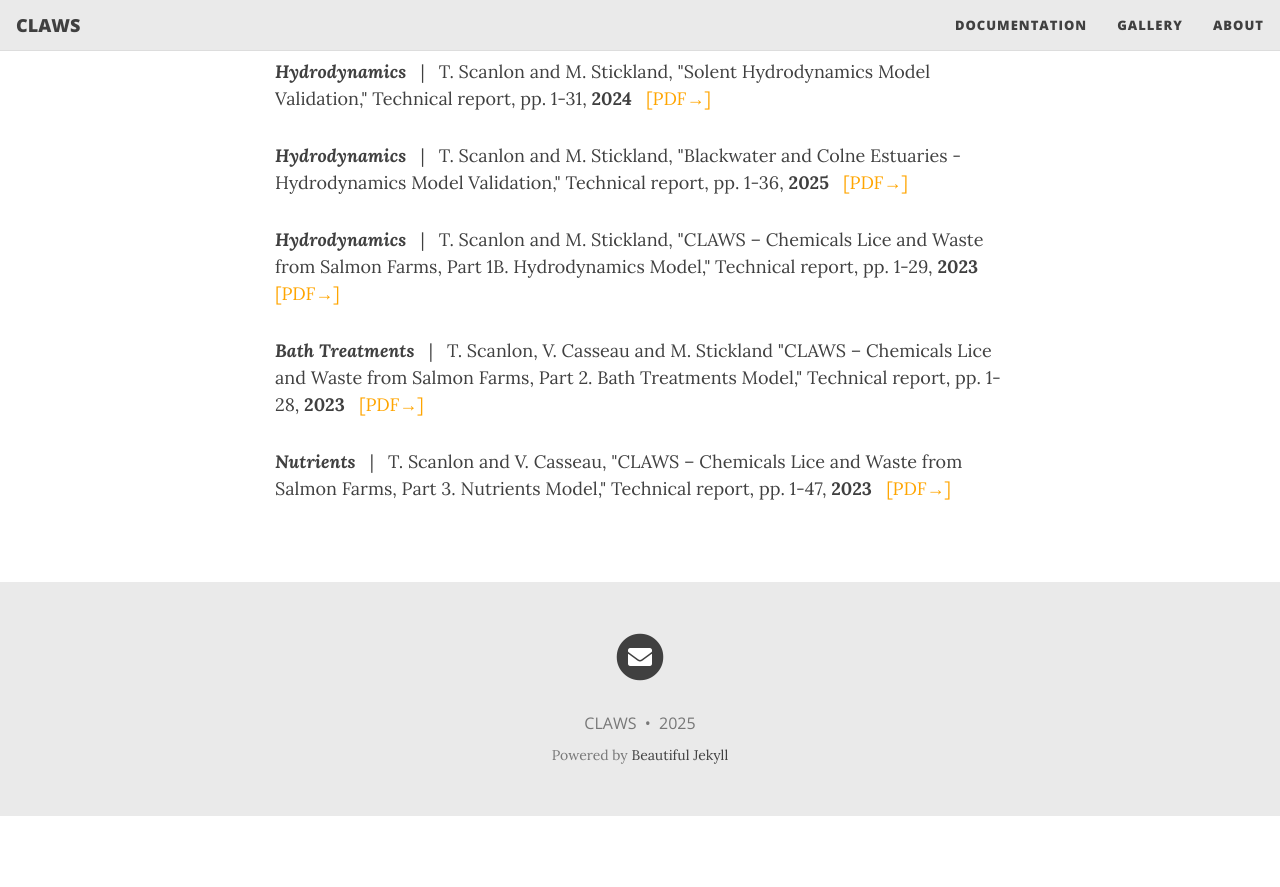
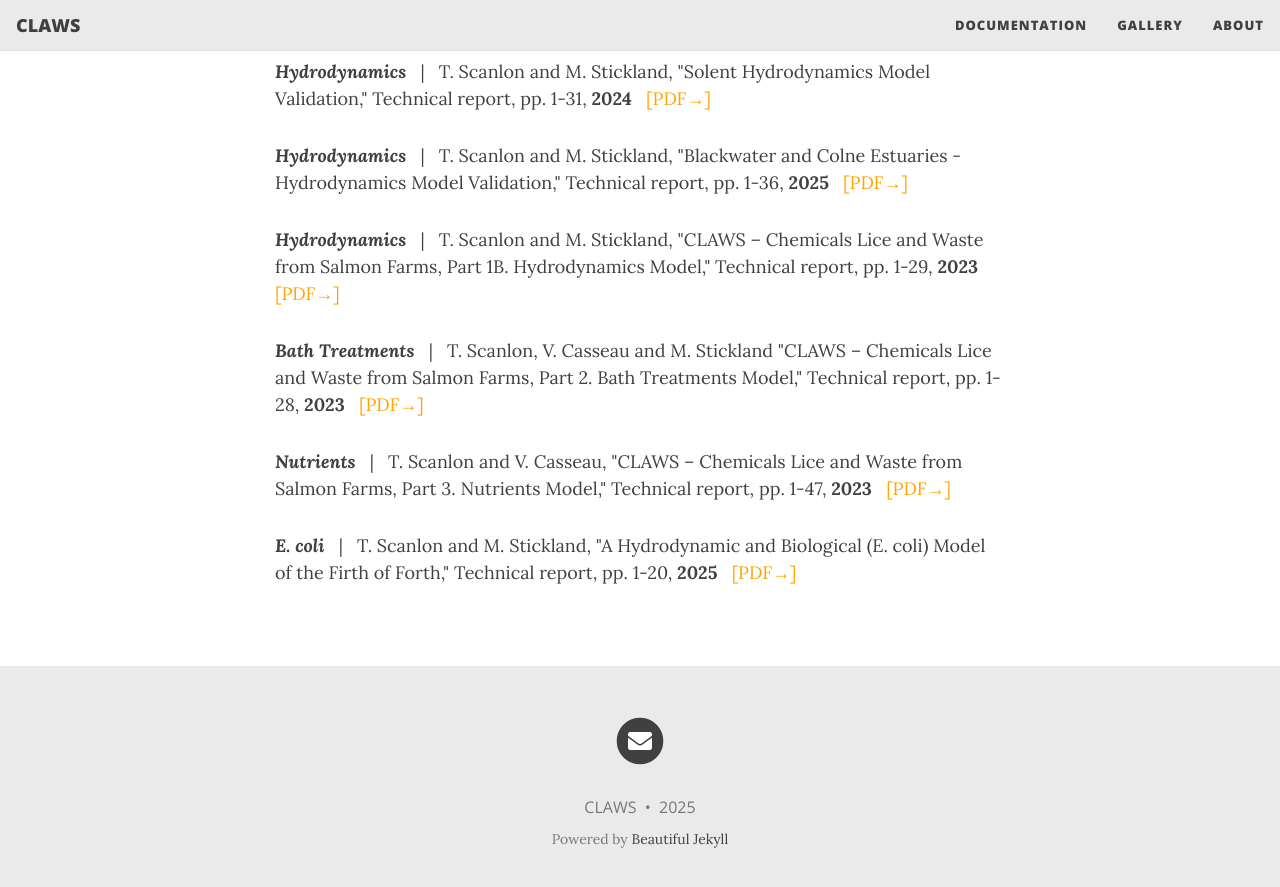
Before and after one commit to claws-scot/claws-scot.github.io, a Jekyll site: the page built from reports.md, in a window 1280 px wide and 900 px high, scrolled down 621 px. Shown: the top 887 px of the window. Built offline with Jekyll 4.4.1, drawn with Linux system fonts in a browser that asks for light colours; nearby versions of some CDN libraries; before the commit the page ends 1437 px from its top, so only the background shows below that.

Commit message:
Ecoli report added

```diff
--- a/reports.md
+++ b/reports.md
@@ -29,3 +29,5 @@
 
 <p><b><i>Nutrients</i></b> &nbsp; | &nbsp; T. Scanlon and V. Casseau, "CLAWS – Chemicals Lice and Waste from Salmon
 Farms, Part 3. Nutrients Model," Technical report, pp. 1-47, <b>2023</b> &nbsp; <a href="/docs/validation_reports/CLAWS_3_Nutrients_Module.pdf" target="_blank" style="color:orange"> [PDF→]</a></p>
+
+<p><b><i>E. coli</i></b> &nbsp; | &nbsp; T. Scanlon and M. Stickland, "A Hydrodynamic and Biological (E. coli) Model of the Firth of Forth," Technical report, pp. 1-20, <b>2025</b> &nbsp; <a href="/docs/validation_reports/Firth_of_Forth_Hydrodynamic_and_Biological_Ecoli_Modelling_Final_Version.pdf" target="_blank" style="color:orange"> [PDF→]</a></p>
```
Also changed, not shown: 1 other file.
